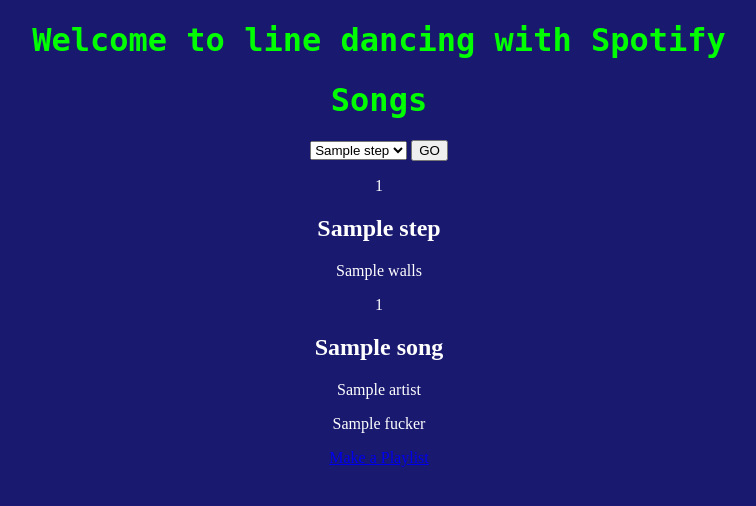
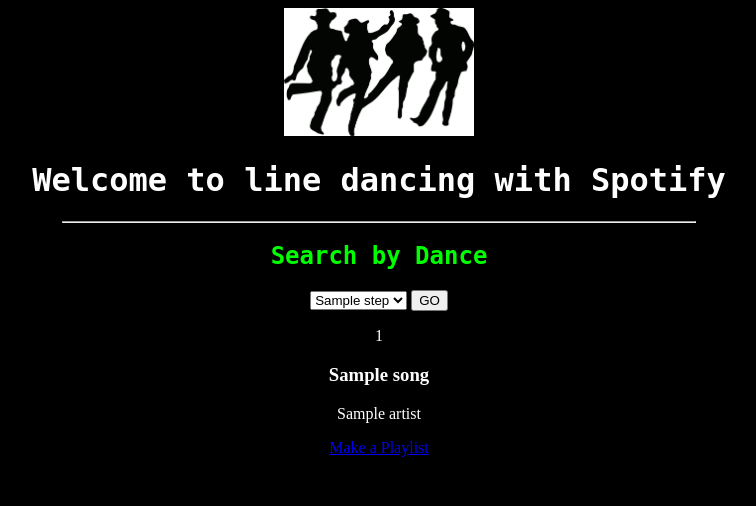
Before and after one commit to prontotheant/spotify_line_dancing, a Flask app: template alex/templates/index.html in a window 1280 px wide. Shown: the top 506 px of the page, without its empty margins (261-1017 px from the left). Run offline with Flask 2, Linux system fonts and the light colour scheme; the template is opened without the code that fills it: most values are stand-ins (such as "Sample title", 1, 10 or a date in 2020).

Commit message:
added link to stylesheet changed some formatting

```diff
--- a/alex/templates/index.html
+++ b/alex/templates/index.html
@@ -1,31 +1,19 @@
 <!DOCTYPE html>
 <html lang="en">
 <head>
+
     <meta charset="UTF-8">
+    <link rel="stylesheet" href="{{ url_for('static', filename='css/bromine.css') }}"/>
     <title>Main</title>
-    <style>
-        body {
-            background-color: MidnightBlue;
-            text-align: center;
-        }
-        div {
-            color: white;
-        }
-        nav {
-            font-color: red;
-        }
-        h1 {
-            color: Lime;
-            font-family: CourierNew, monospace;
-            text-align: center;
-        }
-    </style>
+
 </head>
 <body>
+<img src="{{ url_for('static', filename='images/dance.jpg')}}" style="width:15%;height:15%;"/>
 <h1>Welcome to line dancing with Spotify</h1>
+<hr style="width:50%;">
     <div class="content">
         {% block content %}
-            <h1>{% block title %} Songs {% endblock %}</h1>
+            <h2>{% block title %} Search by Dance {% endblock %}</h2>
 
             <form method="POST">
                     <select name="dances">
@@ -38,25 +26,12 @@
                 <input type="submit" value="GO"/>
             </form>
 
-
-            {% for step in steps%}
-                 <div class='step'>
-                     <p>{{ step['step_id'] }}</p>
-                    <h2>{{ step['step_name'] }}</h2>
-                    <p>{{ step['walls'] }}</p>
-                 </div>
-            {% endfor %}
-
             {% for song in songs %}
                 <div class='song'>
                     <p>{{ song['song_id'] }}</p>
-                    <h2>{{ song['title'] }}</h2>
+                    <h3>{{ song['title'] }}</h3>
                     <p>{{ song['artist'] }}</p>
                 </div>
-            {% endfor %}
-
-            {% for fucker in mother %}
-                <p>{{fucker}}</p>
             {% endfor %}
 
         {% endblock %}
```
Also changed, not shown: alex/templates/add_song.html (+1 -15 lines).
